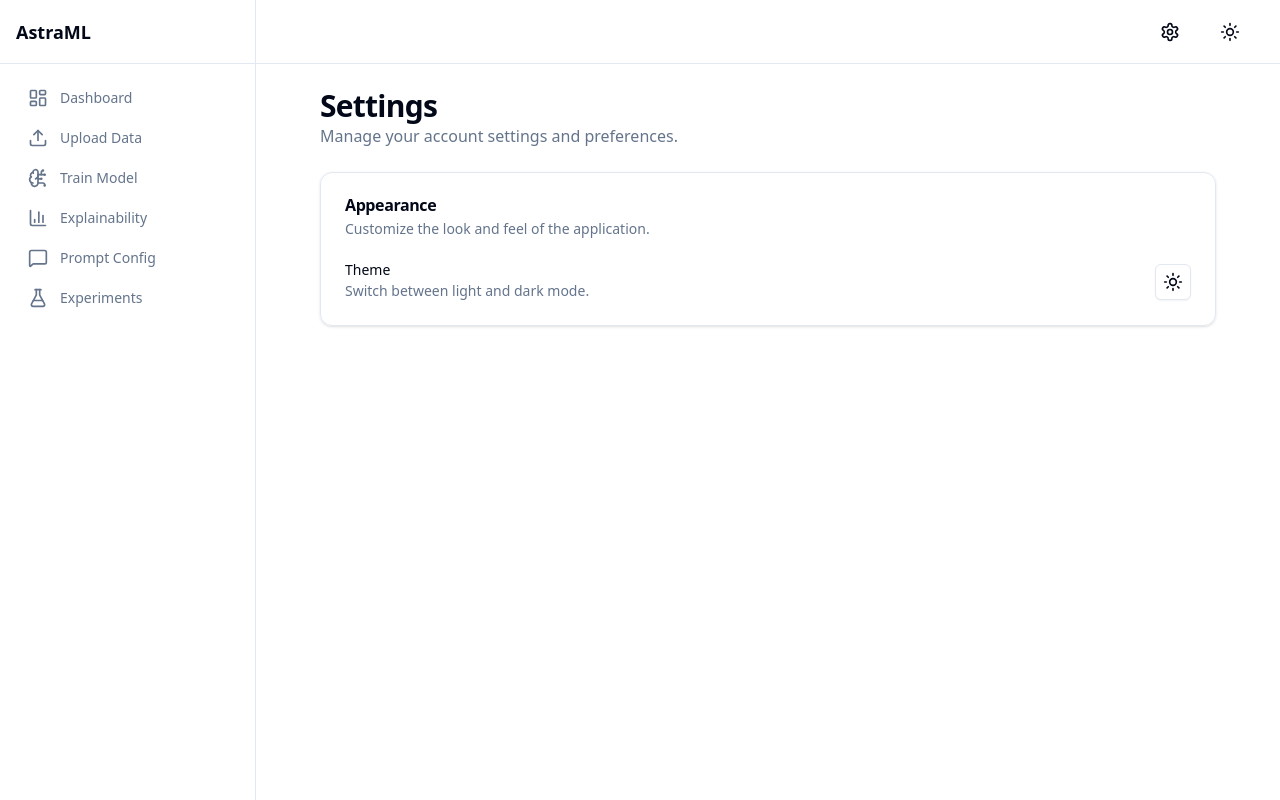
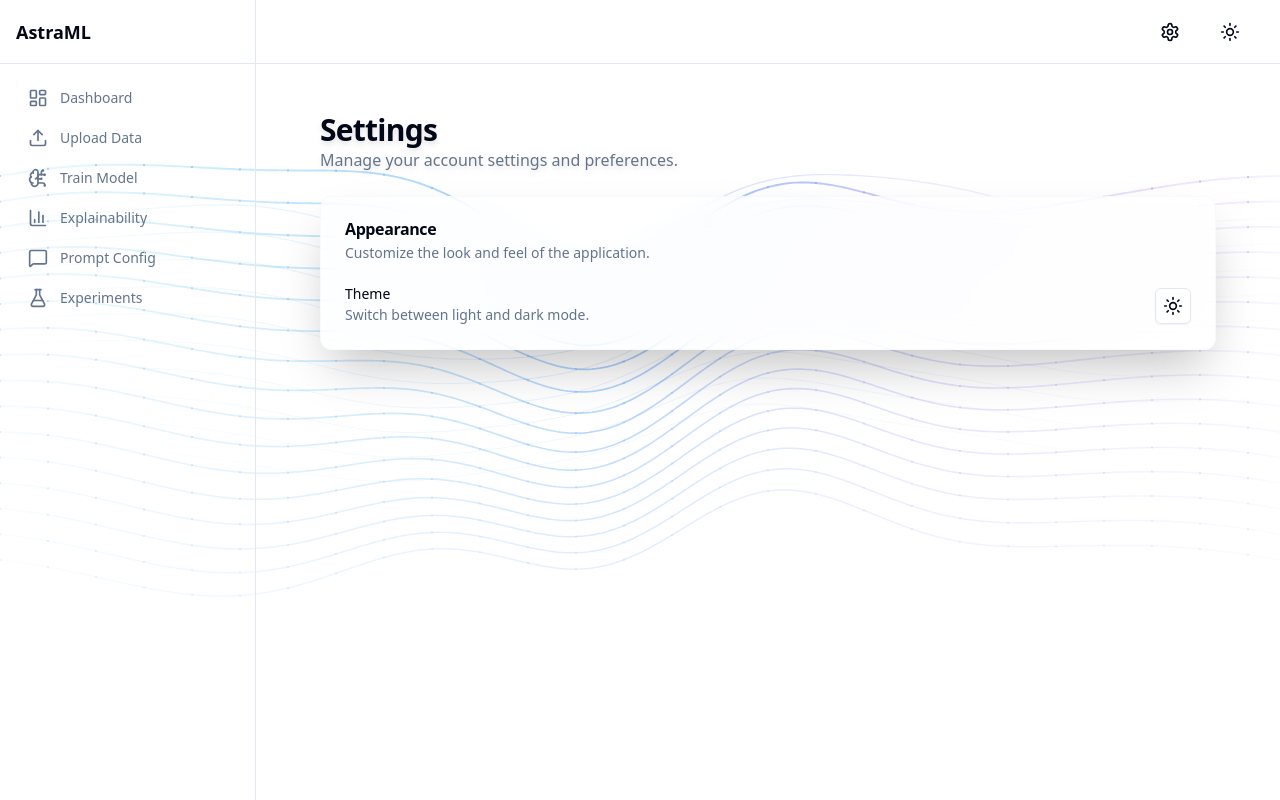
Before and after one commit to AastraML/AstraML, a React (Vite) app in the folder frontend/: page /settings in a window 1280 px wide. Built offline with nearby package versions, Linux system fonts and the light colour scheme.

Commit message:
feat(ui): add AetherRibbonMesh to settings page and sync theme in app shell

```diff
--- a/frontend/src/components/layout/AppShell.tsx
+++ b/frontend/src/components/layout/AppShell.tsx
@@ -1,10 +1,20 @@
-import { useState } from 'react';
+import { useState, useEffect } from 'react';
 import { Outlet } from 'react-router-dom';
 import { Sidebar } from './Sidebar';
 import { Header } from './Header';
+import { useAppStore } from '../../store';
 
 export function AppShell() {
   const [sidebarOpen, setSidebarOpen] = useState(false);
+  const { theme } = useAppStore();
+
+  useEffect(() => {
+    if (theme === 'dark') {
+      document.documentElement.classList.add('dark');
+    } else {
+      document.documentElement.classList.remove('dark');
+    }
+  }, [theme]);
 
   return (
     <div className="min-h-screen bg-background">
--- a/frontend/src/pages/Settings.tsx
+++ b/frontend/src/pages/Settings.tsx
@@ -2,6 +2,7 @@ import { Card, CardContent, CardDescription, CardHeader, CardTitle } from '../co
 import { useAppStore } from '../store';
 import { Button } from '../components/ui/Button';
 import { Moon, Sun } from 'lucide-react';
+import { AetherRibbonMesh } from '../components/ui/AetherRibbonMesh';
 
 export default function Settings() {
   const { theme, setTheme } = useAppStore();
@@ -9,20 +10,20 @@ export default function Settings() {
   const toggleTheme = () => {
     const newTheme = theme === 'light' ? 'dark' : 'light';
     setTheme(newTheme);
-    document.documentElement.classList.toggle('dark');
   };
 
   return (
-    <div className="mx-auto max-w-4xl space-y-6">
-      <div>
-        <h2 className="text-3xl font-bold tracking-tight">Settings</h2>
-        <p className="text-muted-foreground">
+    <div className="mx-auto max-w-4xl space-y-6 relative">
+      <AetherRibbonMesh />
+      <div className="relative z-10">
+        <h2 className="text-3xl font-bold tracking-tight drop-shadow-md">Settings</h2>
+        <p className="text-muted-foreground drop-shadow-md">
           Manage your account settings and preferences.
         </p>
       </div>
 
-      <div className="grid gap-6">
-        <Card>
+      <div className="grid gap-6 relative z-10">
+        <Card className="shadow-2xl border-muted/50 bg-background/60 backdrop-blur-md">
           <CardHeader>
             <CardTitle>Appearance</CardTitle>
             <CardDescription>
```
